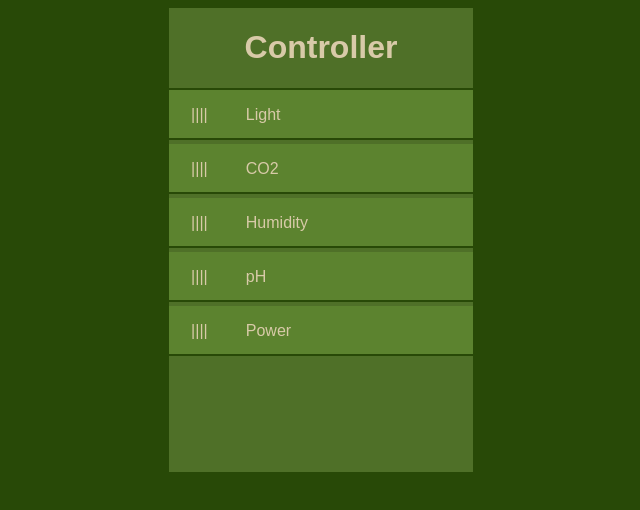
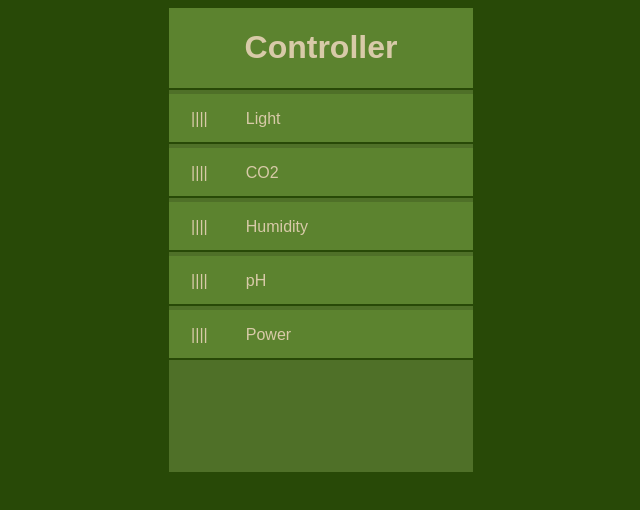
Before and after one commit to elmeltone/controller, a React app: page / in a window 1280 px wide. Shown: the top 510 px of the page, without its empty margins (319-959 px from the left). Built offline with nearby package versions, Linux system fonts and the light colour scheme.

Commit message:
Spaces top instrument in dashboard

```diff
--- a/src/index.css
+++ b/src/index.css
@@ -415,13 +415,16 @@ div {
 .masthead, .dashboard, .instrument {
   width: 100%; }
 
+.masthead, .instrument {
+  background: #5C832F; }
+
 .dashboard {
-  border-top: 2px solid #284907; }
+  border-top: 2px solid #284907;
+  padding-top: 4px; }
 
 .instrument {
   height: 48px;
-  border-bottom: 2px solid #284907;
-  background: #5C832F; }
+  border-bottom: 2px solid #284907; }
 
 .grip, .sensor-name, .indicator {
   height: 100%;
--- a/src/sass/main.scss
+++ b/src/sass/main.scss
@@ -68,14 +68,18 @@ div {
   width: 100%;
 }
 
+.masthead, .instrument {
+  background: $complement;
+}
+
 .dashboard {
   border-top: 2px solid $anchor;
+  padding-top: 4px;
 }
 
 .instrument {
   height: 48px;
   border-bottom: 2px solid $anchor;
-  background: $complement;
 }
 
 .grip, .sensor-name, .indicator {
```
